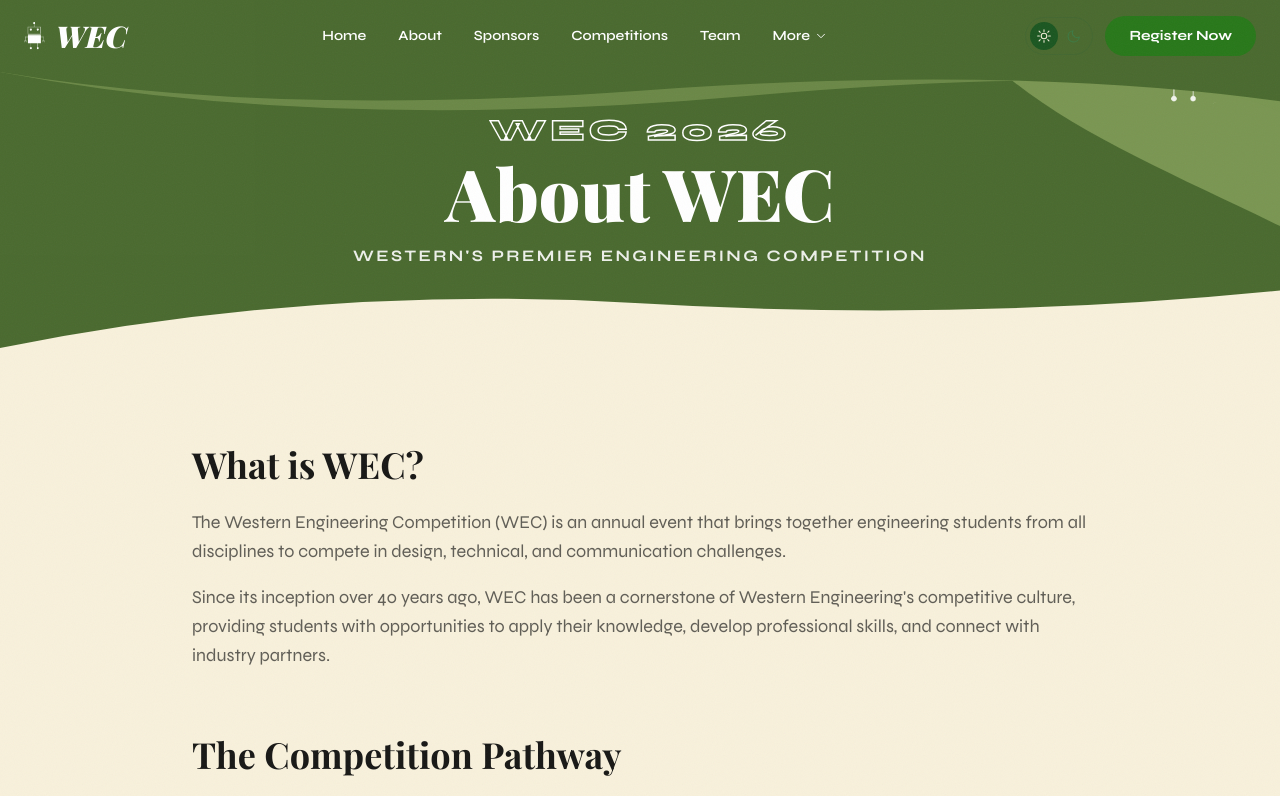
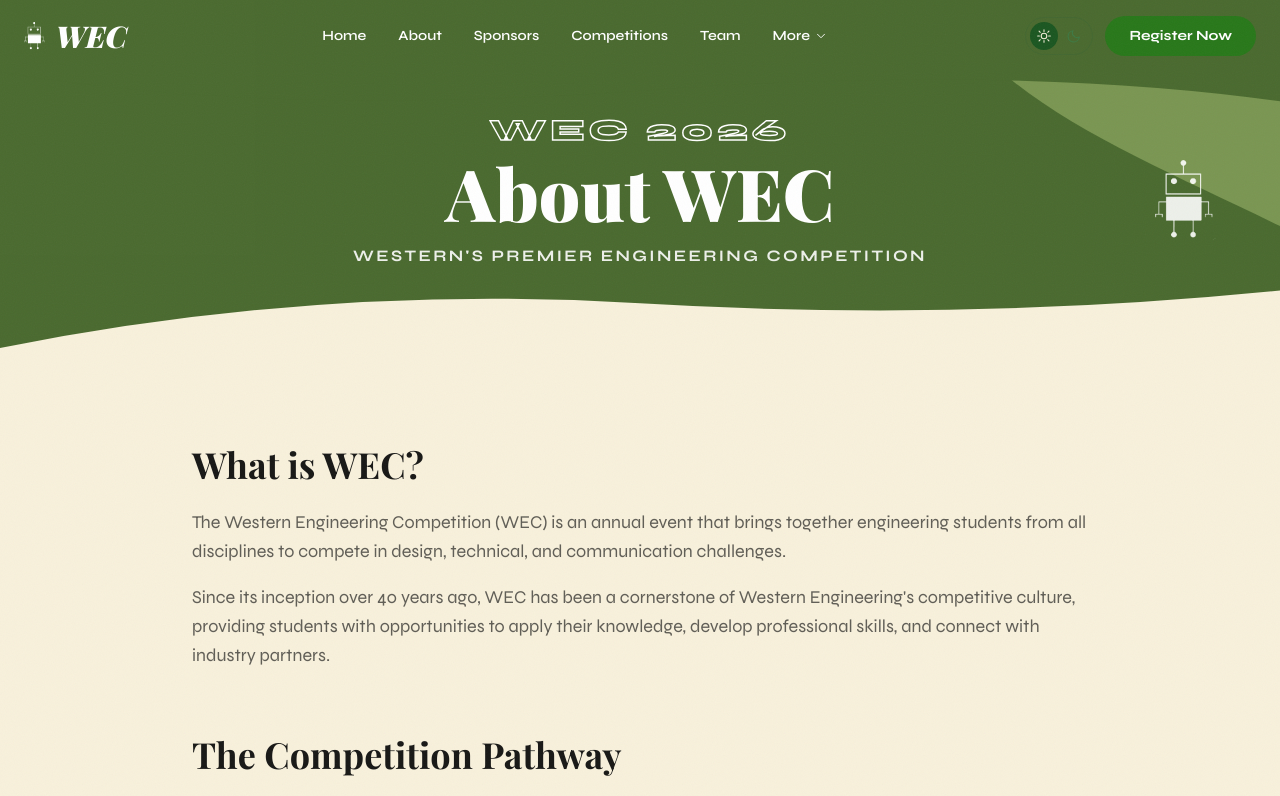
Before and after one commit to Anomaly-E-E/WEC, a React (Vite) app: page /about in a window 1280 px wide. Shown: the top 796 px of the page. Built offline with nearby package versions, Linux system fonts and the light colour scheme; a web font is replaced by a local one.

Commit message:
Limit nav two-tone curve to home page, move ForestHero robot below nav overlay

```diff
--- a/src/components/ForestHero.tsx
+++ b/src/components/ForestHero.tsx
@@ -29,7 +29,7 @@ export default function ForestHero({ title, subtitle, children, size = 'normal'
       <img
         src="/wec-robot-green.png"
         alt=""
-        className="hidden md:block absolute top-6 right-8 md:right-16 h-16 md:h-20 w-auto z-[6] opacity-90 critter-bob"
+        className="hidden md:block absolute top-32 md:top-40 right-8 md:right-16 h-16 md:h-20 w-auto z-[6] opacity-90 critter-bob"
         style={{ filter: 'brightness(0) invert(1)', animationDuration: '6s' }}
       />
 
--- a/src/components/Nav.tsx
+++ b/src/components/Nav.tsx
@@ -43,7 +43,9 @@ export default function Nav() {
           preserveAspectRatio="none"
           xmlns="http://www.w3.org/2000/svg"
         >
-          <path d="M0 0 Q300 92 700 36 T1200 60 L1200 0 Z" fill="rgb(var(--banner-sage))" opacity="0.7" />
+          {location.pathname === '/' && (
+            <path d="M0 0 Q300 92 700 36 T1200 60 L1200 0 Z" fill="rgb(var(--banner-sage))" opacity="0.7" />
+          )}
           <path d="M0 0 Q250 68 600 28 T1200 44 L1200 0 Z" fill="rgb(var(--banner-solid))" />
         </svg>
 
```
